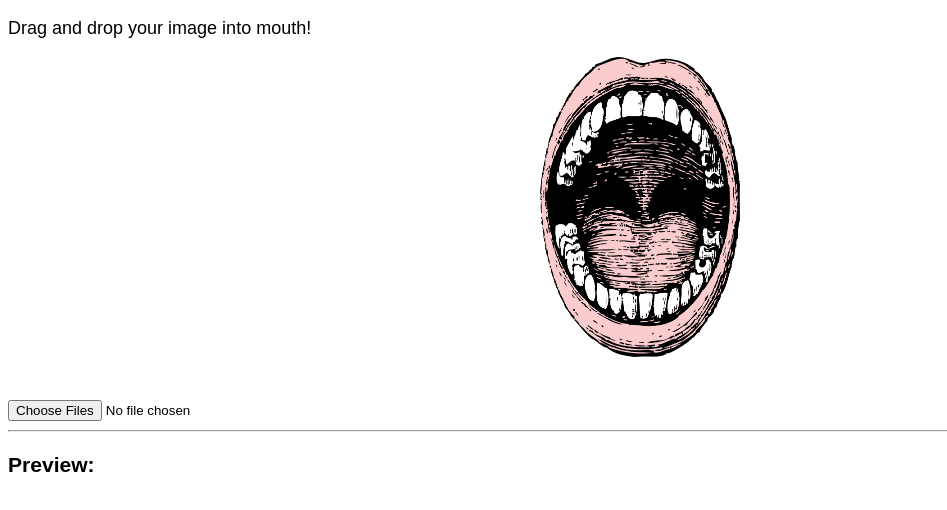
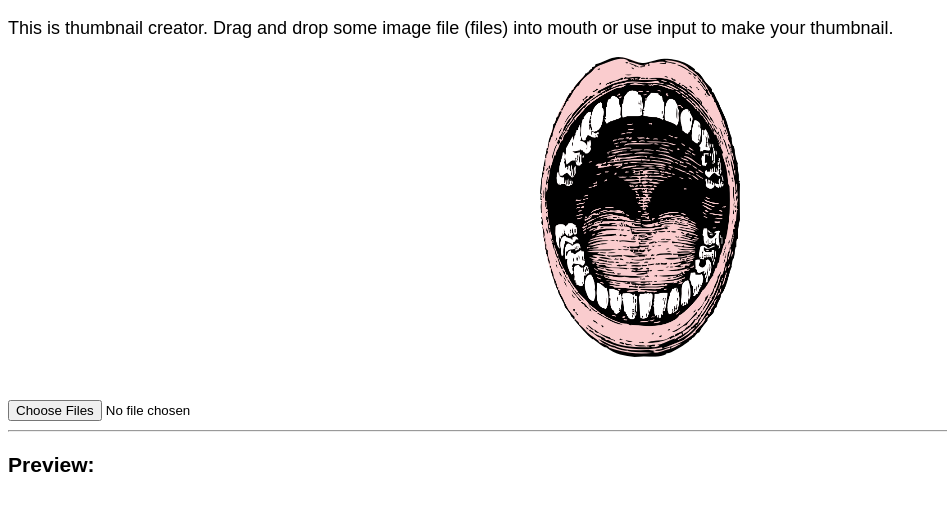
Before and after one commit to tymoteuszKlocek/dragAndDropPureJS, a website: page index.html in a window 1280 px wide. Shown: the whole page, without its empty margins (0-947 px from the left). Drawn offline with Linux system fonts and the light colour scheme.

Commit message:
console.log out

```diff
--- a/es5/imageProcessor.js
+++ b/es5/imageProcessor.js
@@ -26,8 +26,6 @@ System.register(['eventHandler.js', 'fileHandler.js'], function (_export, _conte
             _export('myConfig', myConfig);
 
             _export('init', init = function init(config) {
-
-                console.log('consfig', myConfig);
 
                 var dropBox = document.querySelector(myConfig.dropBox);
                 var inputImg = document.querySelector(myConfig.inputImg);
--- a/index.html
+++ b/index.html
@@ -10,7 +10,7 @@
 
 <body>
     <main>
-            <p>Drag and drop your image into mouth!</p>
+        <p>This is thumbnail creator. Drag and drop some image file (files) into mouth or use input to make your thumbnail.</p>
         <div class="container">
             <img class="dropbox" src="assets/mouth.png">
         </div><br><br>
--- a/src/imageProcessor.js
+++ b/src/imageProcessor.js
@@ -8,12 +8,10 @@ export const defaultConfig = {
     inputImg: ".inputImg",
     dropBox: ".dropbox"
 };
-
+//TODO change config
 export const myConfig = defaultConfig;
 
 export const init = (config) => {
-
-    console.log('consfig', myConfig);
 
     let dropBox = document.querySelector(myConfig.dropBox);
     let inputImg = document.querySelector(myConfig.inputImg);
```
Lines whose indentation alone changed are shown as unchanged.
